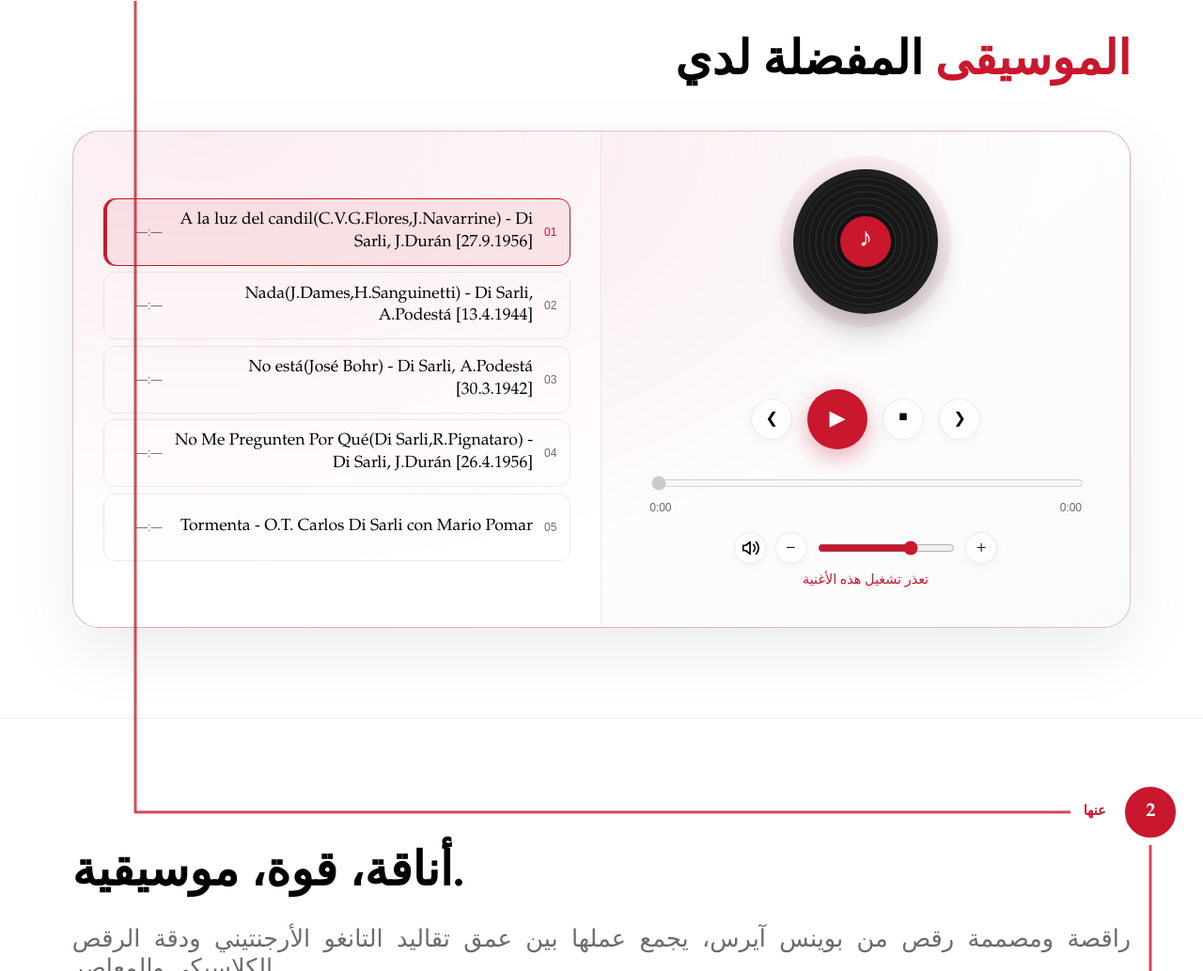
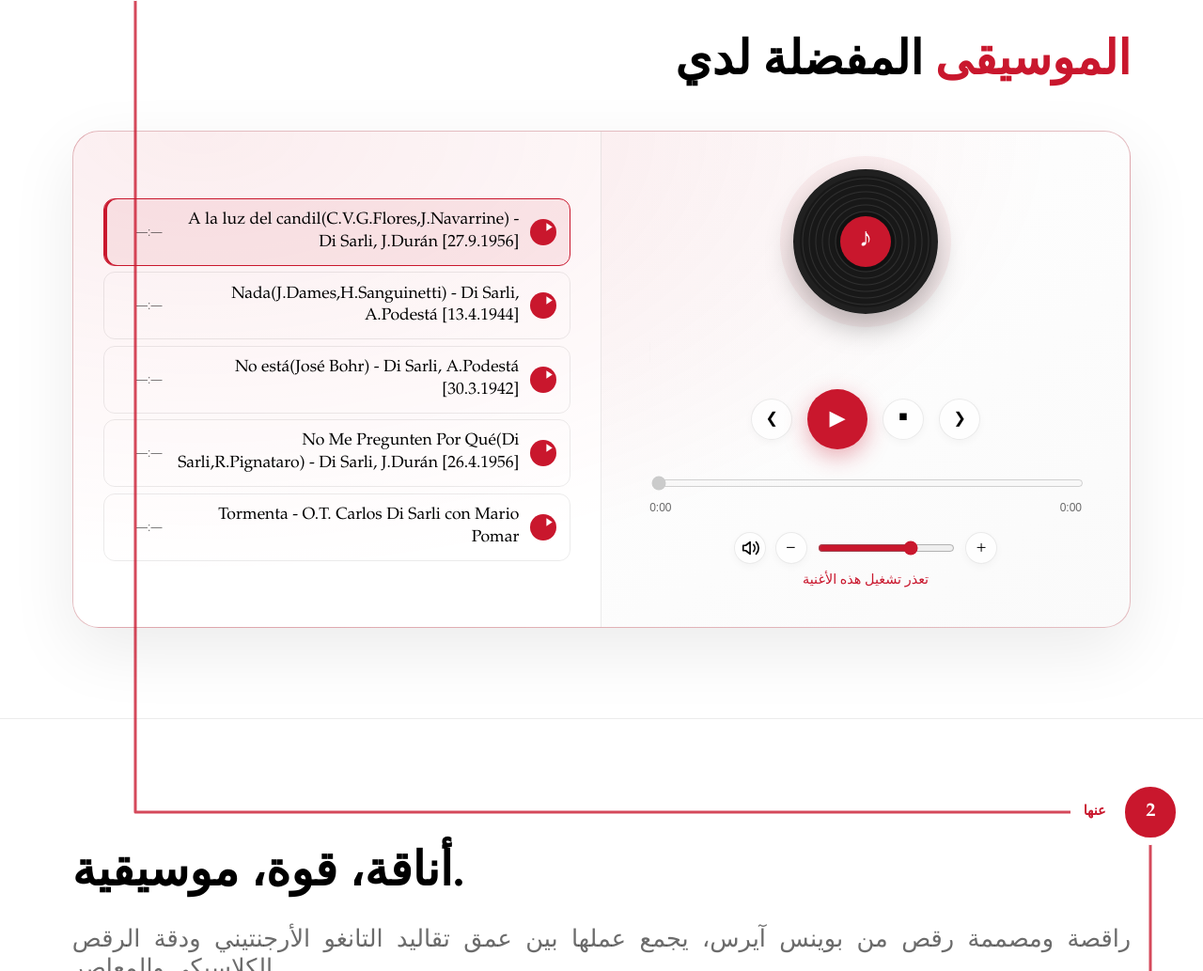
Before and after one commit to MKaratsioris/Moro-Website, a website: page pages/ar.html in a window 1280 px wide. Shown: the part 934-1967 px from the top of the page at 94% size. Drawn offline with Linux system fonts and the light colour scheme; no server answers.

Commit message:
Update playlist hovering effect

```diff
--- a/music-player.js
+++ b/music-player.js
@@ -76,7 +76,12 @@
   tracks.forEach((track, i) => {
     const row = document.createElement('li'), button = document.createElement('button');
     button.type = 'button';
-    const number = document.createElement('span'); number.textContent = String(i + 1).padStart(2, '0');
+    const number = document.createElement('span'); number.className = 'music-track-leading';
+    const indexLabel = document.createElement('span'); indexLabel.className = 'music-track-number'; indexLabel.textContent = String(i + 1).padStart(2, '0');
+    const quickPlay = document.createElement('span'); quickPlay.className = 'music-track-play'; quickPlay.title = labels[5]; quickPlay.setAttribute('aria-hidden', 'true'); quickPlay.innerHTML = icon('<path d="m9 6 9 6-9 6z" fill="currentColor" stroke="none"/>');
+    number.append(indexLabel, quickPlay);
+    quickPlay.addEventListener('click', event => { event.stopPropagation(); if (event.detail <= 1) select(i, true); });
+    quickPlay.addEventListener('dblclick', event => event.stopPropagation());
     const name = document.createElement('span'); name.textContent = track.title;
     name.className = 'music-track-name';
     const duration = document.createElement('time'); duration.className = 'music-track-duration'; duration.textContent = track.duration ? time(track.duration) : '—:—';
@@ -85,7 +90,7 @@
     button.addEventListener('dblclick', () => select(i, true));
     button.addEventListener('keydown', event => { if (event.key === 'Enter' || event.key === ' ') { event.preventDefault(); select(i, true); } });
     // Touch users can start a song with a single tap.
-    button.addEventListener('pointerup', event => { if (event.pointerType === 'touch' || event.pointerType === 'pen') select(i, true); });
+    button.addEventListener('pointerup', event => { if ((event.pointerType === 'touch' || event.pointerType === 'pen') && !event.target.closest('.music-track-play')) select(i, true); });
   });
 
   };
--- a/styles.css
+++ b/styles.css
@@ -3390,3 +3390,11 @@ body.hero-audio-hidden .hero-viewers, body.menu-open .hero-viewers { opacity: 0;
   .photo-thumbnails { height: 90px; flex-direction: row; }
   .photo-thumbnails button { flex: 0 0 100px; }
 }
+
+.music-playlist button .music-track-leading { position: relative; flex: 0 0 28px; width: 28px; height: 28px; display: grid; place-items: center; }
+.music-playlist button .music-track-number { font: .75rem Arial, sans-serif; color: var(--muted); }
+.music-playlist button .music-track-play { position: absolute; inset: 0; display: grid; place-items: center; border-radius: 50%; background: var(--accent); color: #fff; opacity: 0; visibility: hidden; transition: opacity .15s; }
+.music-track-play svg { width: 17px; height: 17px; }
+.music-playlist li:hover .music-track-number, .music-playlist li:focus-within .music-track-number { visibility: hidden; }
+.music-playlist li:hover .music-track-play, .music-playlist li:focus-within .music-track-play { opacity: 1; visibility: visible; }
+@media (hover: none) { .music-playlist button .music-track-number { visibility: hidden; } .music-playlist button .music-track-play { opacity: 1; visibility: visible; } }
--- /dev/null
+++ b/tools/check-hover-play.cjs
@@ -0,0 +1,2 @@
+const {chromium}=require('C:/Users/mkara/.cache/codex-runtimes/codex-primary-runtime/dependencies/node/node_modules/playwright');const assert=require('assert/strict');
+(async()=>{const browser=await chromium.launch({headless:true,channel:'msedge'});const page=await browser.newPage();await page.goto('http://127.0.0.1:4173/en#music');const row=page.locator('.music-playlist li').nth(1);await row.hover();await row.locator('.music-track-play').click();await page.waitForTimeout(500);assert(await page.locator('[data-music-audio]').evaluate(a=>!a.paused));assert.equal(await page.locator('[data-music-title]').innerText(),await row.locator('.music-track-name').innerText());await page.locator('[data-music-action="stop"]').click();await page.locator('.music-playlist li').nth(2).locator('button').dblclick();await page.waitForTimeout(400);assert(await page.locator('[data-music-audio]').evaluate(a=>!a.paused));await browser.close();console.log('PASS: hover play click and playlist double-click.');})().catch(e=>{console.error(e);process.exit(1)});
```
